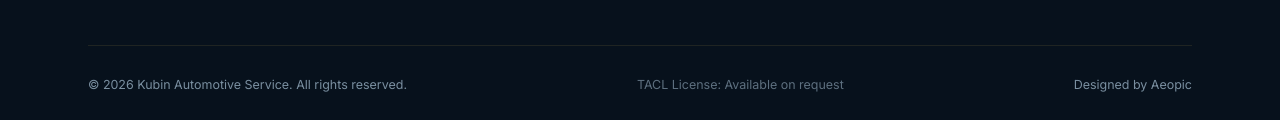
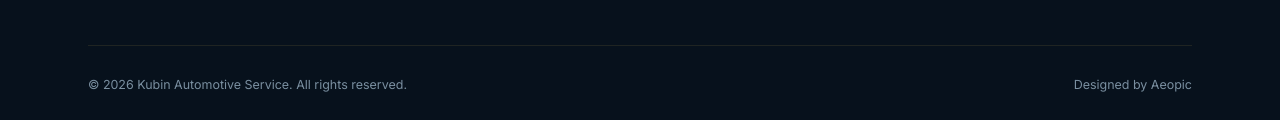
Before and after one commit to OfficialAeopic/kubinautomotiveweb, a website: page site/index.html in a window 1280 px wide. Shown: the part 5692-5812 px from the top of the page. Drawn offline with nearby package versions, Linux system fonts and the light colour scheme.

Commit message:
v4.5.2: remove invalid TACL license claim (auto shops are EPA 609 territory, pending Kolton confirmation)

```diff
--- a/site/index.html
+++ b/site/index.html
@@ -687,7 +687,7 @@
 
       <div class="footer-bottom">
         <span>&copy; 2026 Kubin Automotive Service. All rights reserved.</span>
-        <span class="footer-license">TACL License: Available on request</span>
+        <!-- license line removed 2026-07-17: TACL is a stationary-HVAC license, wrong for an auto shop (Sam catch). EPA Section 609 tech certification line to be added ONLY after Kolton confirms his techs hold it. -->
         <span>Designed by <a href="https://aeopic.com" target="_blank" rel="noopener">Aeopic</a></span>
       </div>
     </div>
```
Also changed, not shown: site/CHANGELOG.md.
